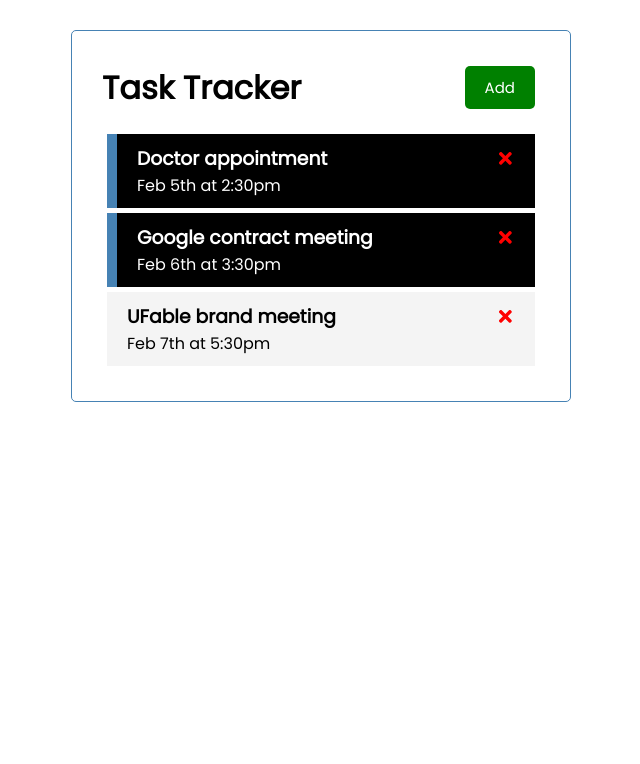
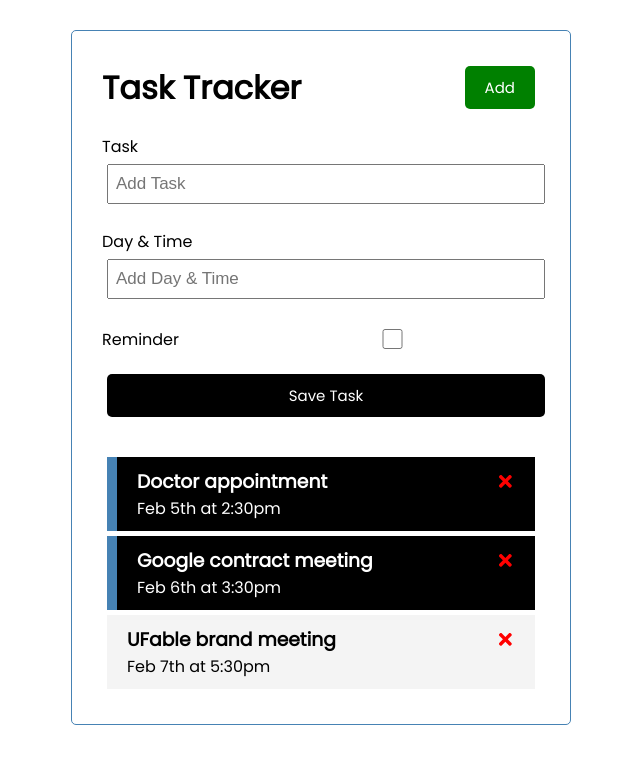
Before and after one commit to artfct/Simple-Todo-Reminder, a React (Create React App) app in the folder react-task-tracker/: page / in a window 1280 px wide. Shown: the top 764 px of the page, without its empty margins (319-959 px from the left). Built offline with nearby package versions, Linux system fonts and the light colour scheme.

Commit message:
Add Task form added. Input values saved on AddTask get passed to App.js then add to Tasks array

```diff
--- a/react-task-tracker/src/App.js
+++ b/react-task-tracker/src/App.js
@@ -2,6 +2,7 @@
 
 import Header from './components/Header'
 import Tasks from './components/Tasks'
+import AddTask from './components/AddTask'
 
 function App() {
   const [tasks, setTasks] = useState(
@@ -27,6 +28,13 @@
     ]
   )
 
+  // Add Task
+  const addTask = (task) => {
+    const id = Math.floor(Math.random() * 10000)
+    const newTask = { id, ...task }
+    setTasks([...tasks, newTask])
+  }
+
   // Delete Task
   const deleteTask = (id) => {
     setTasks(tasks.filter((task) => task.id !== id))
@@ -44,6 +52,7 @@
   return (
     <div className='container'>
       <Header />
+      <AddTask onAdd={addTask} />
       {tasks.length > 0 ? (
         <Tasks tasks={tasks} onDelete={deleteTask} onToggle={toggleReminder} />
       ) : ('No Tasks to show'
--- /dev/null
+++ b/react-task-tracker/src/components/AddTask.js
@@ -0,0 +1,60 @@
+import { useState } from 'react'
+
+const AddTask = ({ onAdd }) => {
+    const [text, setText] = useState('')
+    const [day, setDay] = useState('')
+    const [reminder, setReminder] = useState(false)
+
+    const onSubmit = (e) => {
+        // Stops from submitting to a page
+        e.preventDefault()
+
+        if (!text) {
+            alert('Please add a task')
+            return
+        }
+
+        onAdd({ text, day, reminder })
+
+        setText('')
+        setDay('')
+        setReminder(false)
+    }
+
+    return (
+        <form className='add-form' onSubmit={onSubmit}>
+            <div className='form-control'>
+                <label>Task</label>
+                <input
+                    type='text'
+                    placeholder='Add Task'
+                    value={text}
+                    onChange={(e) => setText(e.target.value)} />
+            </div>
+            <div className='form-control'>
+                <label>Day & Time</label>
+                <input
+                    type='text'
+                    placeholder='Add Day & Time'
+                    value={day}
+                    onChange={(e) => setDay(e.target.value)} />
+            </div>
+            <div className='form-control form-control-check'>
+                <label>Reminder</label>
+                <input
+                    type='checkbox'
+                    checked={reminder}
+                    value={reminder}
+                    onChange={(e) => setReminder(e.currentTarget.checked)} />
+            </div>
+
+            <input
+                type='submit'
+                value='Save Task'
+                className='btn btn-block' />
+
+        </form>
+    )
+}
+
+export default AddTask
--- a/react-task-tracker/src/components/Task.js
+++ b/react-task-tracker/src/components/Task.js
@@ -3,8 +3,8 @@
 const Task = ({ task, onDelete, onToggle }) => {
     return (
         <div className={`task ${task.reminder ?
-            'reminder h3, reminder p' : ''}`}
-            onClick={() => onToggle(task.id)}>
+            'reminder h3, task-reminder p' : ''}`}
+            onDoubleClick={() => onToggle(task.id)}>
             <h3>
                 {task.text}
                 <FaTimes
```
